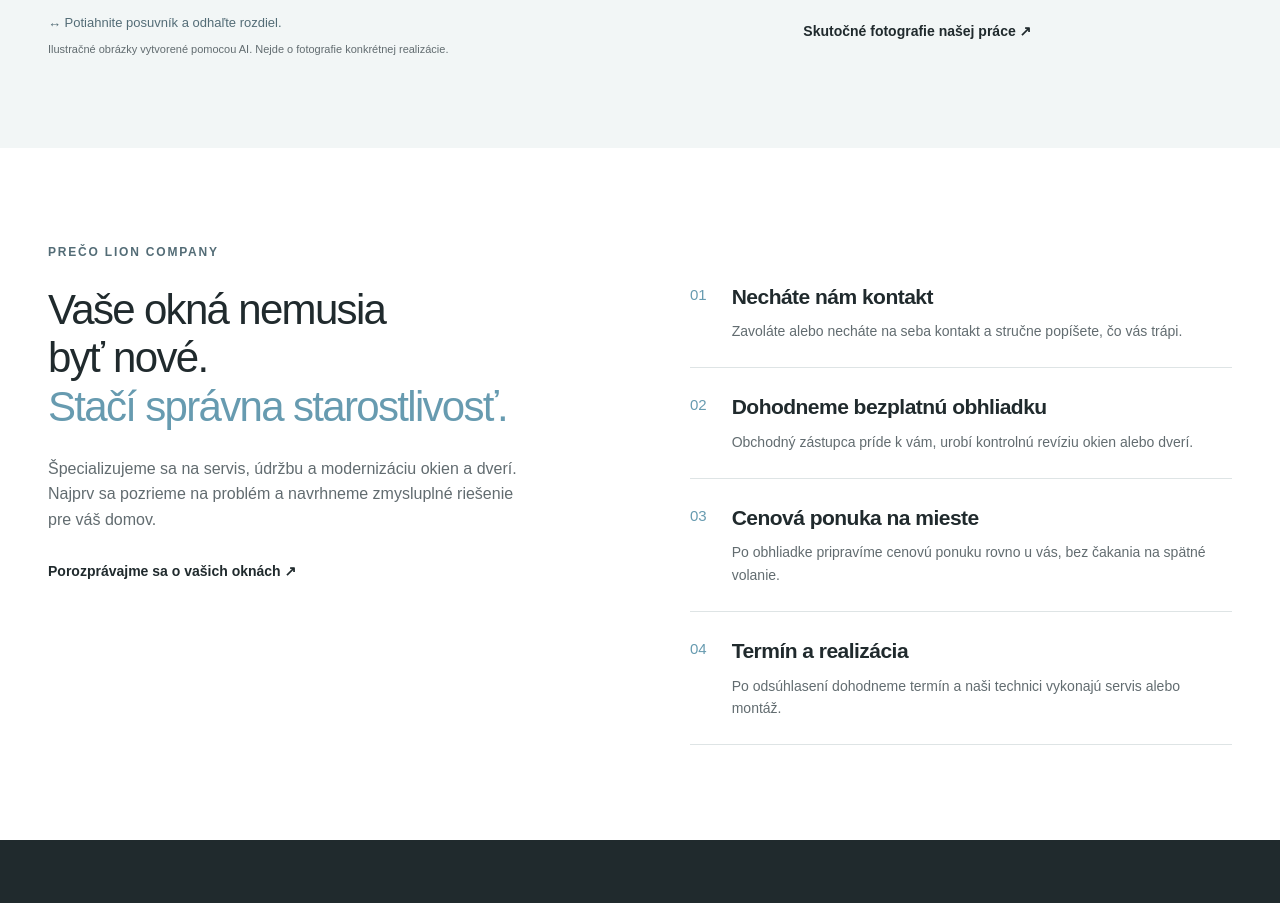
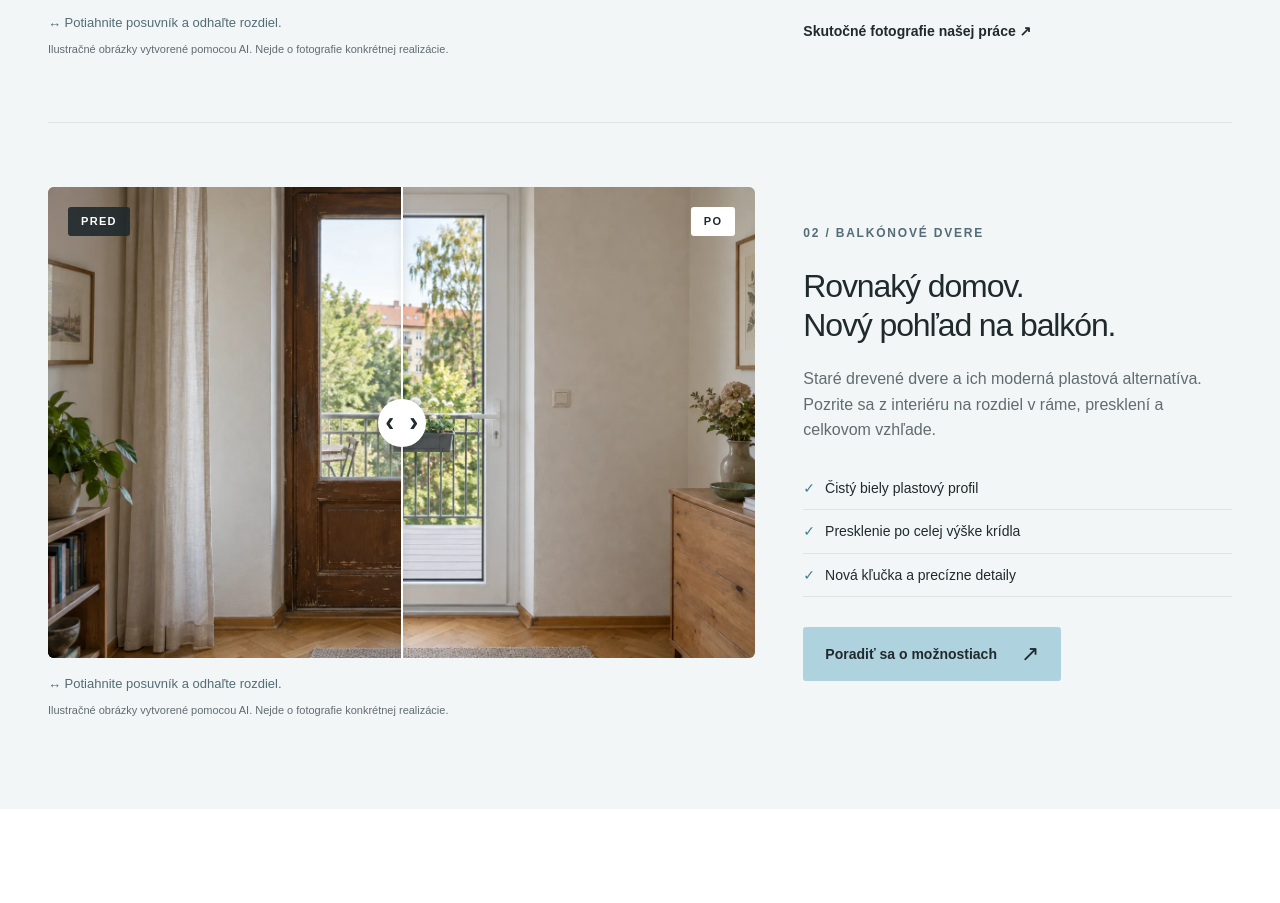
Before and after one commit to Jet-Ai/LionCompany.sk, a Next.js app: page / in a window 1280 px wide. Shown: the part 2464-3367 px from the top of the page. Built offline with nearby package versions, Linux system fonts and the light colour scheme.

Commit message:
Add balcony door replacement reveal comparison

```diff
--- a/app/components/BeforeAfter.tsx
+++ b/app/components/BeforeAfter.tsx
@@ -1,20 +1,27 @@
 "use client";
 import {useId, useState} from 'react';
 
-export default function BeforeAfter(){
+type Props={before?:string;after?:string;beforeAlt?:string;afterAlt?:string;label?:string};
+export default function BeforeAfter({
+  before='/media/window-seal-before.webp',
+  after='/media/window-seal-after.webp',
+  beforeAlt='Ilustrácia opotrebovaného a uvoľneného okenného tesnenia pred opravou',
+  afterAlt='Ilustrácia čistého okenného rámu s vymeneným tesnením',
+  label='Porovnať okno pred a po výmene tesnenia',
+}:Props){
   const [position,setPosition]=useState(50);
   const id=useId();
   return <figure className="comparison">
     <div className="comparison-stage">
       {/* Matching full-size layers keep the camera framing fixed while revealing. */}
       {/* eslint-disable-next-line @next/next/no-img-element */}
-      <img src="/media/window-seal-after.webp" alt="Ilustrácia čistého okenného rámu s vymeneným tesnením" width={1536} height={1024} loading="lazy" draggable={false}/>
+      <img src={after} alt={afterAlt} width={1536} height={1024} loading="lazy" draggable={false}/>
       {/* eslint-disable-next-line @next/next/no-img-element */}
-      <img className="comparison-before" src="/media/window-seal-before.webp" alt="Ilustrácia opotrebovaného a uvoľneného okenného tesnenia pred opravou" width={1536} height={1024} loading="lazy" draggable={false} style={{clipPath:`inset(0 ${100-position}% 0 0)`}}/>
+      <img className="comparison-before" src={before} alt={beforeAlt} width={1536} height={1024} loading="lazy" draggable={false} style={{clipPath:`inset(0 ${100-position}% 0 0)`}}/>
       <span className="comparison-label comparison-label-before">PRED</span>
       <span className="comparison-label comparison-label-after">PO</span>
       <div className="comparison-divider" style={{left:`${position}%`}} aria-hidden="true"><span>‹&nbsp; ›</span></div>
-      <input className="comparison-range" type="range" min={0} max={100} value={position} onChange={event=>setPosition(Number(event.target.value))} aria-label="Porovnať okno pred a po výmene tesnenia" aria-valuetext={`${position} percent pôvodného stavu`} aria-describedby={id}/>
+      <input className="comparison-range" type="range" min={0} max={100} value={position} onChange={event=>setPosition(Number(event.target.value))} aria-label={label} aria-valuetext={`${position} percent pôvodného stavu`} aria-describedby={id}/>
     </div>
     <figcaption id={id}><span>↔ Potiahnite posuvník a odhaľte rozdiel.</span><small>Ilustračné obrázky vytvorené pomocou AI. Nejde o fotografie konkrétnej realizácie.</small></figcaption>
   </figure>;
--- a/app/page.tsx
+++ b/app/page.tsx
@@ -35,7 +35,7 @@ export default function Home(){
       </section>
       <section className="work" id="praca">
         <div className="wrap">
-          <div className="heading"><div><span className="eyebrow">MALÁ OPRAVA. VIDITEĽNÝ ROZDIEL.</span><h2>Pred servisom.<br/><em>Po správnej starostlivosti.</em></h2></div><p>Posuňte deliacu čiaru a pozrite si ilustračnú ukážku výmeny opotrebovaného tesnenia.</p></div>
+          <div className="heading"><div><span className="eyebrow">MALÁ OPRAVA. VIDITEĽNÝ ROZDIEL.</span><h2>Pred servisom.<br/><em>Po správnej starostlivosti.</em></h2></div><p>Posuňte deliacu čiaru a pozrite si ilustračné porovnania pred a po výmene tesnenia či balkónových dverí.</p></div>
           <div className="reveal-project">
             <BeforeAfter/>
             <div className="reveal-copy">
@@ -43,6 +43,14 @@ export default function Home(){
               <ul><li>Kontrola pôvodného tesnenia</li><li>Vyčistenie drážky a rámu</li><li>Výmena a kontrola dosadnutia</li></ul>
               <a className="btn" href="#kontakt">Chcem servis okien <b>↗</b></a>
               <a className="link" href="/realizacie">Skutočné fotografie našej práce ↗</a>
+            </div>
+          </div>
+          <div className="reveal-project balcony-comparison">
+            <BeforeAfter before="/media/balcony-door-before.webp" after="/media/balcony-door-after.webp" beforeAlt="Ilustrácia starých drevených balkónových dverí pri pohľade z interiéru" afterAlt="Ilustrácia nových bielych plastových balkónových dverí v rovnakom interiéri" label="Porovnať staré drevené a nové plastové balkónové dvere"/>
+            <div className="reveal-copy">
+              <span className="eyebrow">02 / BALKÓNOVÉ DVERE</span><h3>Rovnaký domov.<br/>Nový pohľad na balkón.</h3><p>Staré drevené dvere a ich moderná plastová alternatíva. Pozrite sa z interiéru na rozdiel v ráme, presklení a celkovom vzhľade.</p>
+              <ul><li>Čistý biely plastový profil</li><li>Presklenie po celej výške krídla</li><li>Nová kľučka a precízne detaily</li></ul>
+              <a className="btn" href="#kontakt">Poradiť sa o možnostiach <b>↗</b></a>
             </div>
           </div>
         </div>
```
Also changed, not shown: app/globals.css, public/media/balcony-door-after.webp (added), public/media/balcony-door-before.webp (added), 1 other file (tests, documents, lock files or other folders).
